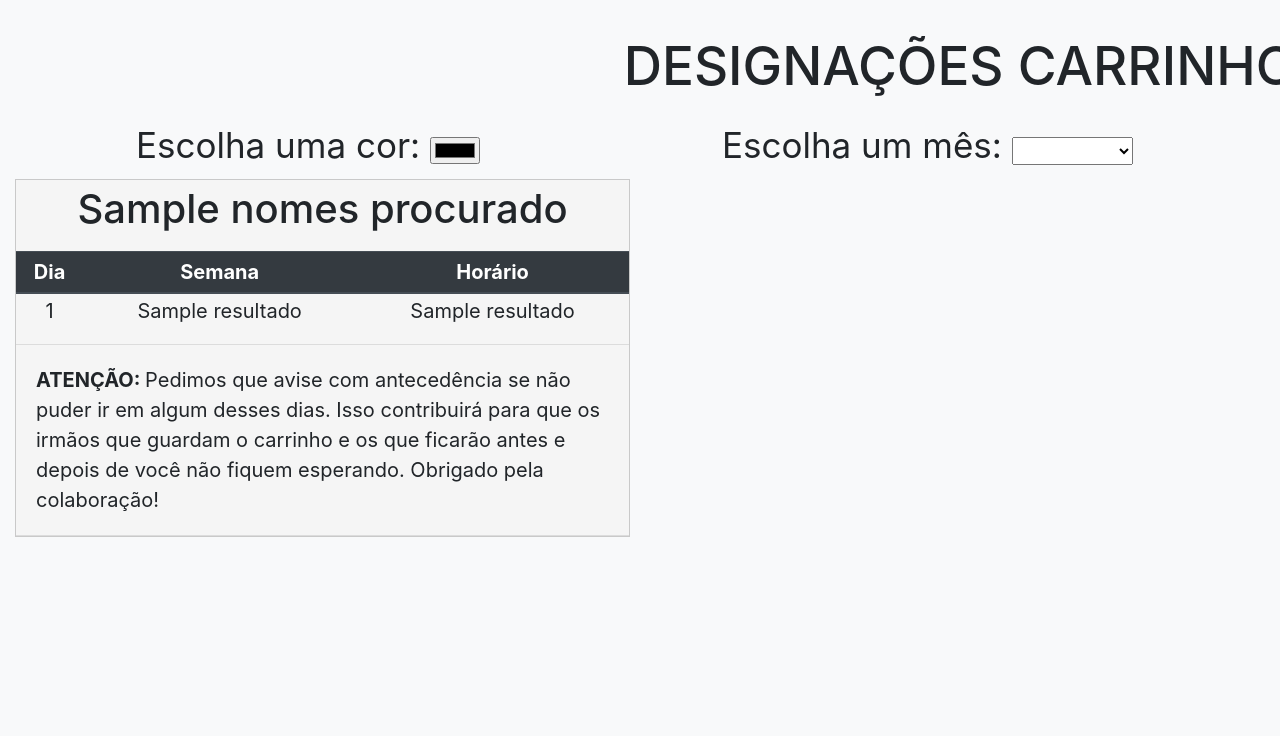
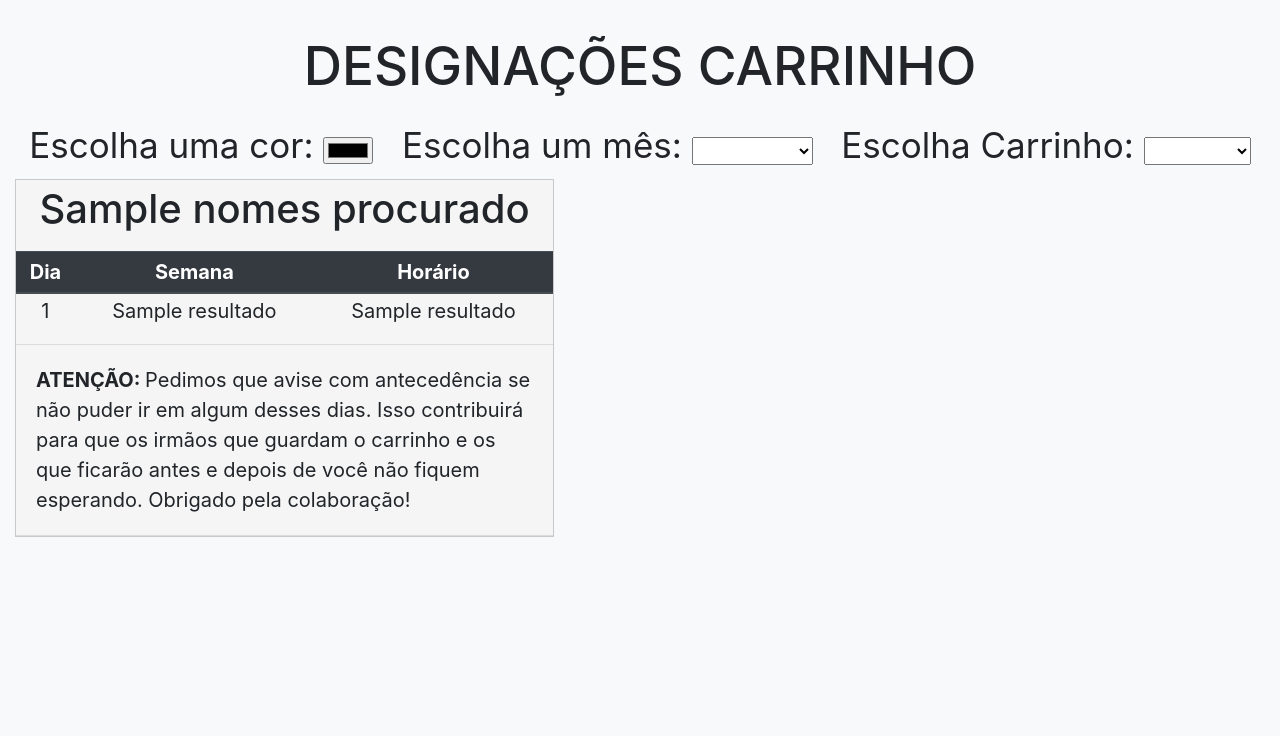
Before and after one commit to David-Alves-Santos/testemunho_publico, a Flask app: template templates/results.html in a window 1280 px wide; the page is wider, and only the part inside the window is pictured. Shown: the top 736 px of that part. Run offline with Flask 3, Linux system fonts and the light colour scheme; the template is opened without the code that fills it: most values are stand-ins (such as "Sample title", 1, 10 or a date in 2020).

Commit message:
Detalhes Ocultos

```diff
--- a/static/css/style.css
+++ b/static/css/style.css
@@ -1,6 +1,6 @@
 body{
     background-color: #f8f9fa;
-    width: 1920px;
+    width: 100%;
     height: 1223px;
     margin: 0 auto;
 }
@@ -55,7 +55,7 @@
 
 .tabela{
     background-color: #f5f5f5;;
-    width: 615px;
+    width: 539px;
     border: solid 1px rgb(201, 201, 201);
 }
 
--- a/templates/index.html
+++ b/templates/index.html
@@ -6,7 +6,7 @@
     <link rel="stylesheet" href="../static/css/style.css">
 </head>
 <body>
-    <div class="container ">
+    <div class="container">
     <h1 class="titulo_principal">Carregar Arquivo Excel</h1><br>
     <form action="/" method="POST" enctype="multipart/form-data">
         <input type="file" name="planilha" id="planilha" accept=".xlsx" class="btn-block btn-info btn-lg download"><br>
--- a/templates/results.html
+++ b/templates/results.html
@@ -1,7 +1,7 @@
 <!DOCTYPE html>
 <html>
 <head>
-    <title>Resultados da Busca</title>
+    <title>Testemunho Publico</title>
     <link rel="stylesheet" href="../static/css/bootstrap.min.css">
     <link rel="stylesheet" href="../static/css/style.css">
 </head>
```
